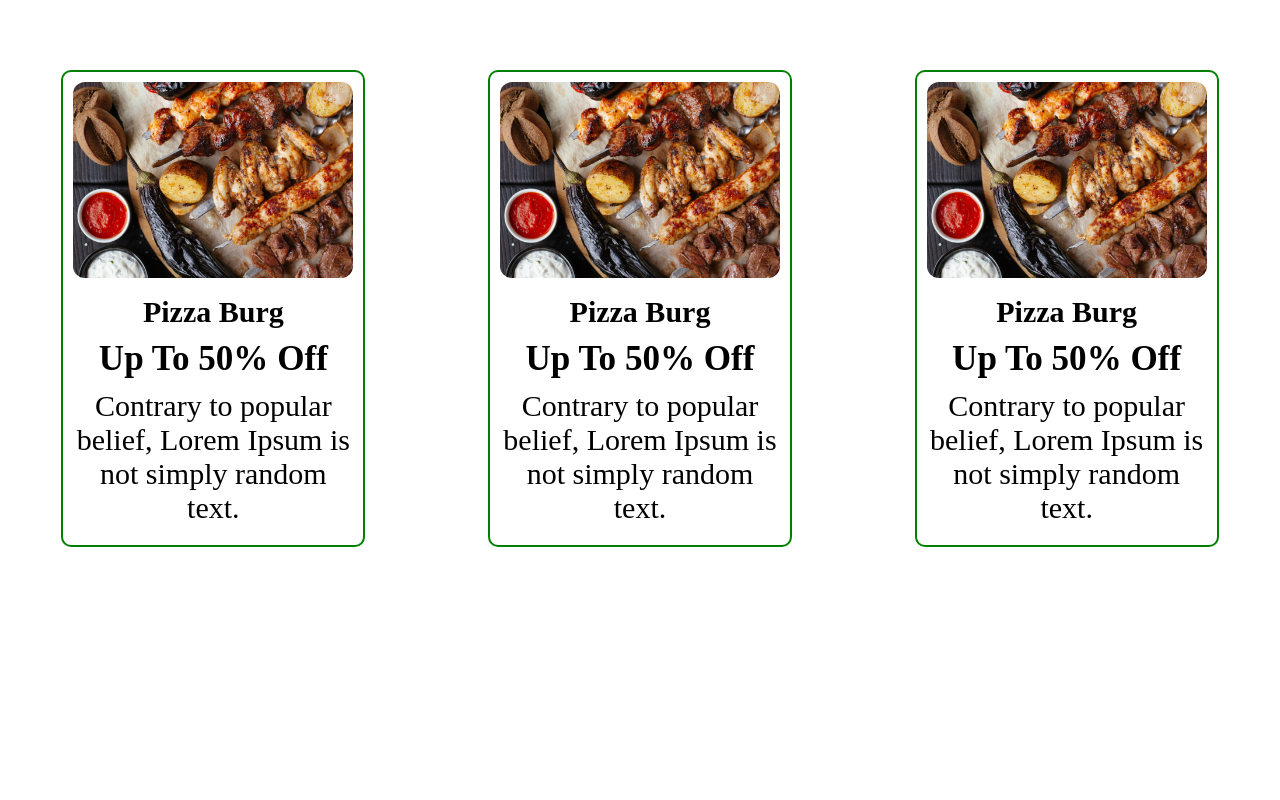
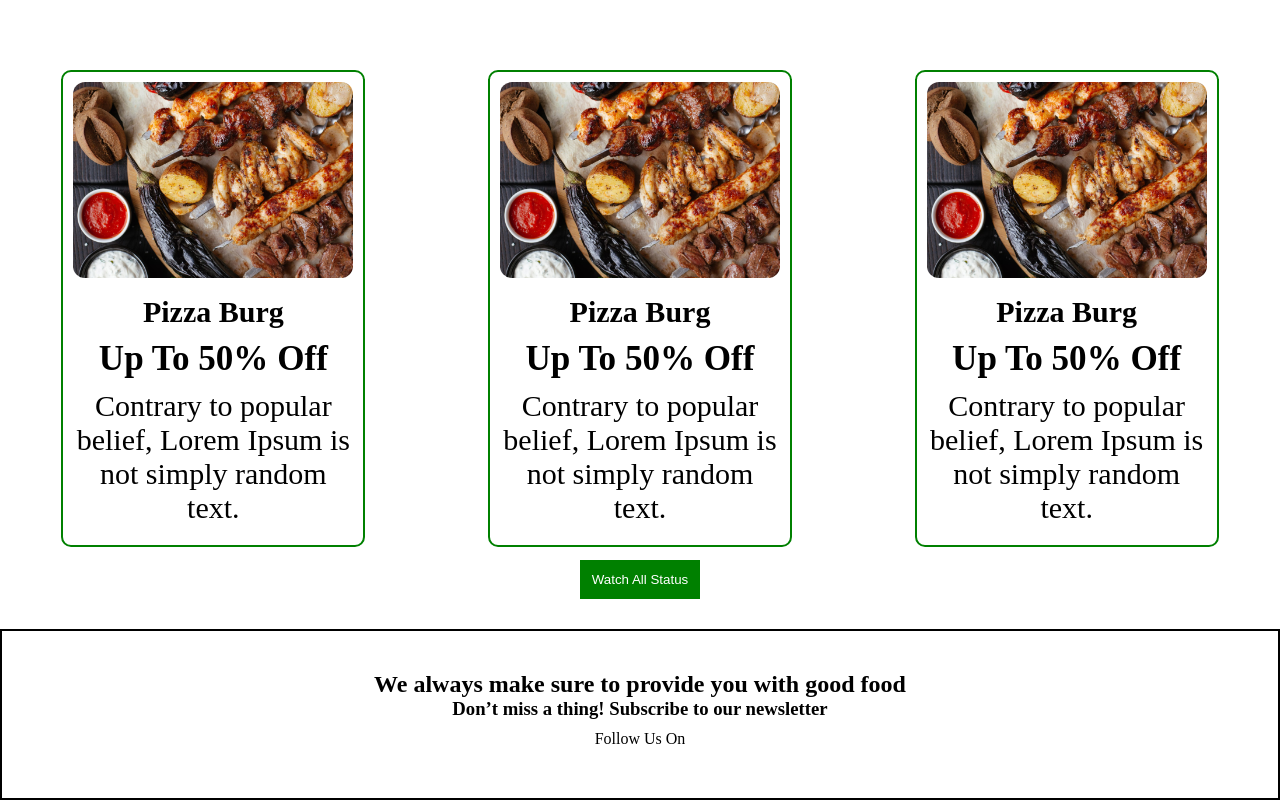
Before and after one commit to sourov90/programing-hero-module-six, a plain HTML site: page index.html in a window 1280 px wide. Shown: the part 684-1484 px from the top of the page. Before the commit the page ends 1241 px from the top, so only its background shows below. Drawn offline with nearby package versions, Linux system fonts and the light colour scheme.

Commit message:
added a footer section

```diff
--- a/index.html
+++ b/index.html
@@ -44,6 +44,17 @@
                 <h3>Up To 50% Off</h3>
                 <p>Contrary to popular belief, Lorem Ipsum is not simply random text.</p>
             </div>
+
+        </div>
+        <button style="border:2px solid green; background-color: green;  padding: 10px; color: white;">Watch All Status</button>
+    </section>
+    <section>
+        <div class="footer">
+            <h1>We always make sure to provide you with good food</h1>
+            <h3>Don’t miss a thing! Subscribe to our newsletter</h3>
+            <p>
+            Follow Us On
+            </p>
         </div>
     </section>
 </body>
--- a/style/style.css
+++ b/style/style.css
@@ -116,3 +116,12 @@ sans-serif; */
 .sourov,img,h3,h4, p{
     margin-bottom: 10px;
 }
+.footer{
+    display: flex;
+    flex-direction: column;
+    justify-content: center;
+    align-items: center;
+    border: 2px solid black;
+    padding: 40px;
+    margin-top: 30px;
+}
```
